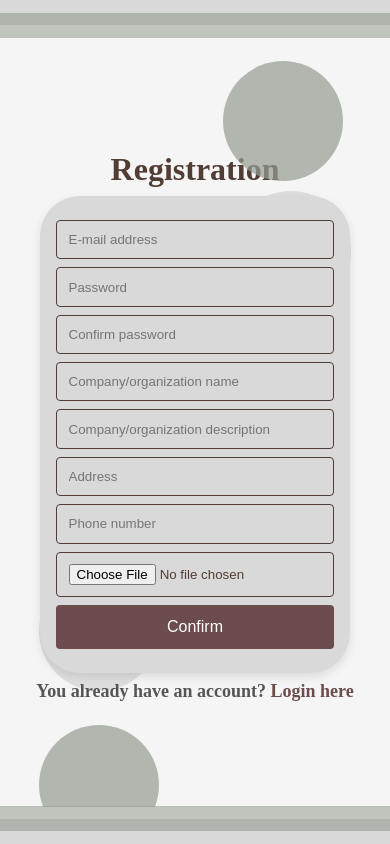
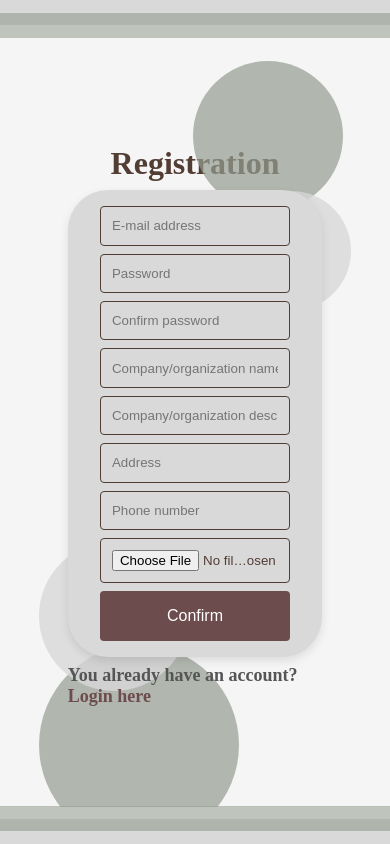
Before and after one commit to kzi-nastava/iks-project-event-planner-siit-2024-team-14, an Angular app: page /login in a window 390 px wide. Built offline with nearby package versions, Linux system fonts and the light colour scheme; a web font is replaced by a local one.

Commit message:
Commiting Responsive Registration Forms

```diff
--- a/src/app/components/registration-spp/registration-spp.component.css
+++ b/src/app/components/registration-spp/registration-spp.component.css
@@ -208,7 +208,8 @@ body {
   justify-content: center;
   align-items: center;
   width: 100%;
-  max-width: 80%;
+  padding: 2rem;
+  max-width: 90%;  /* Ensure it's responsive */
   margin: 0 auto;
 }
 
@@ -231,7 +232,7 @@ body {
   padding-right: 3rem;
   text-align: center;
   width: 100%;
-  max-width: 600px;
+  max-width: 500px;  /* Make the form max-width flexible */
   position: relative;
   box-sizing: border-box;
   margin: 0 auto;
@@ -246,7 +247,6 @@ body {
 
 .form-group input {
   width: 100%;
-  max-width: 100%;
   padding: 0.8rem;
   border: 1px solid #523D35;
   border-radius: 4px;
@@ -288,77 +288,6 @@ a:hover {
   text-decoration: underline;
 }
 
-/* Responsive Styles */
-@media screen and (max-width: 1366px) {
-  .form-section .circle-one,
-  .form-section .circle-two,
-  .form-section .circle-three,
-  .form-section .circle-four {
-    width: 120px;
-    height: 120px;
-  }
-
-  .form-container {
-    max-width: 500px;
-  }
-
-  .form-card {
-    max-width: 500px;
-  }
-}
-
-@media screen and (min-width: 1367px) and (max-width: 1440px) {
-  .form-section .circle-one {
-    width: 160px;
-    height: 160px;
-  }
-
-  .form-section .circle-two {
-    width: 190px;
-    height: 190px;
-  }
-
-  .form-section .circle-three {
-    width: 170px;
-    height: 170px;
-  }
-
-  .form-section .circle-four {
-    width: 140px;
-    height: 140px;
-  }
-
-  .form-container {
-    max-width: 550px;
-  }
-
-  .form-card {
-    max-width: 550px;
-  }
-}
-
-@media screen and (min-width: 1441px) and (max-width: 1536px) {
-  .form-section .circle-one {
-    width: 180px;
-    height: 180px;
-  }
-
-  .form-section .circle-two {
-    width: 220px;
-    height: 220px;
-  }
-
-  .form-section .circle-three {
-    width: 190px;
-    height: 190px;
-  }
-
-  .form-section .circle-four {
-    width: 160px;
-    height: 160px;
-  }
-}
-
 /* Mobile-First Adjustments */
 @media screen and (max-width: 768px) {
   .image-section {
@@ -366,15 +295,41 @@ a:hover {
   }
 
   .form-container {
-    max-width: 95%;
+    max-width: 90%; /* Allow form to scale on mobile */
+    padding: 1rem;
   }
 
   .form-card {
-    padding-left: 1rem;
-    padding-right: 1rem;
+    padding: 1rem;
   }
 
   .form-group input {
     padding: 0.7rem;
   }
+
+  .btn-confirm {
+    padding: 1rem; /* Increase button size on mobile */
+  }
 }
+
+@media screen and (max-width: 1024px) {
+  .form-container {
+    max-width: 80%; /* Slightly narrower on larger tablets */
+  }
+
+  .form-card {
+    padding-left: 2rem;
+    padding-right: 2rem;
+  }
+}
+
+@media screen and (min-width: 1367px) {
+  .form-container {
+    max-width: 600px; /* Larger form on bigger screens */
+  }
+
+  .form-card {
+    padding-left: 3rem;
+    padding-right: 3rem;
+  }
+}
```
